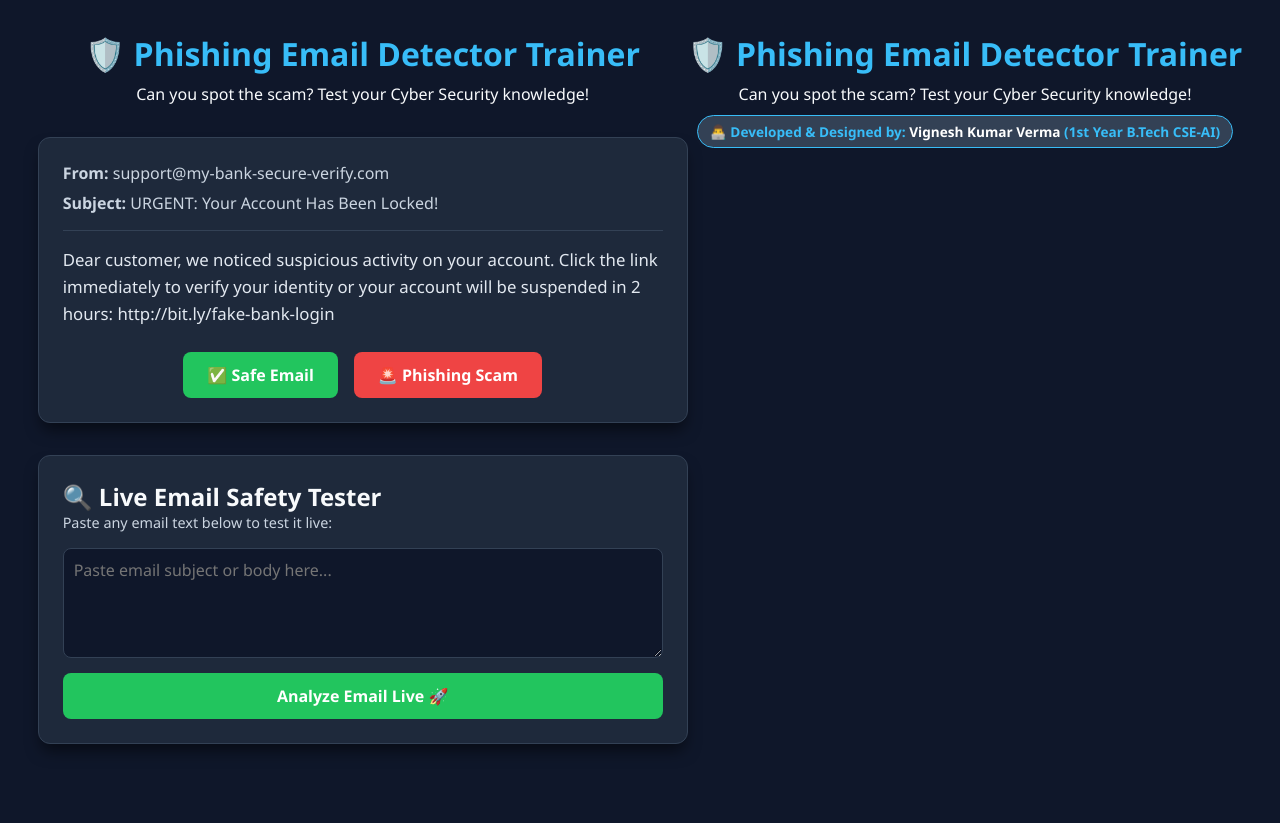
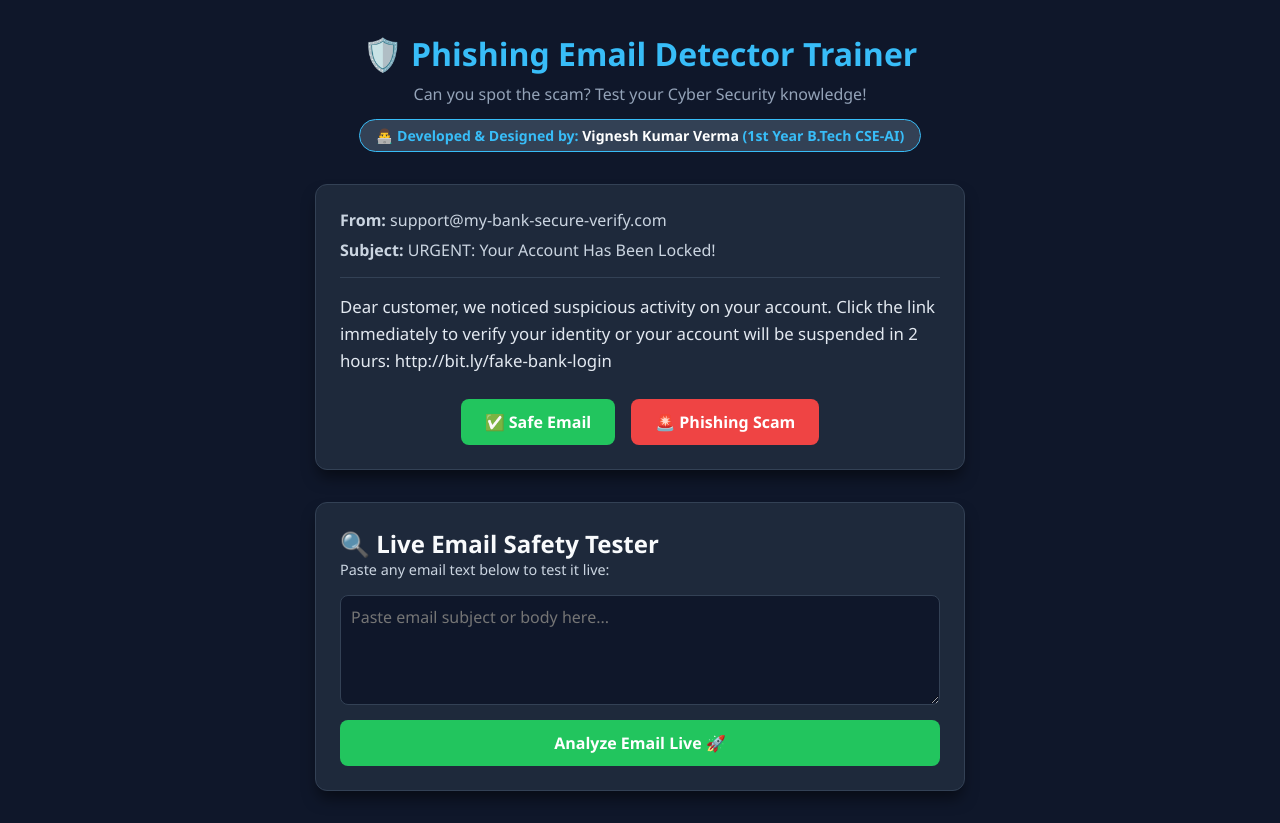
Before and after one commit to vigneshkumarverma-jpg/Email-phishing-detector, a plain HTML site: page index.html in a window 1280 px wide. Before the commit the page ends 800 px from the top, so only its background shows below. Drawn offline with Linux system fonts and the light colour scheme.

Commit message:
Refactor HTML structure and styles for better layout

```diff
--- a/index.html
+++ b/index.html
@@ -8,11 +8,18 @@
 </head>
 <body>
     <div class="container">
-        <header>
-            <h1>🛡️ Phishing Email Detector Trainer</h1>
-            <p>Can you spot the scam? Test your Cyber Security knowledge!</p>
-        </header>
 
+
+        <header style="display: flex; flex-direction: column; align-items: center; justify-content: center; text-align: center; gap: 8px;">
+    <h1 style="margin: 0;">🛡️ Phishing Email Detector Trainer</h1>
+    <p style="margin: 0; color: #94a3b8;">Can you spot the scam? Test your Cyber Security knowledge!</p>
+
+    <div style="margin-top: 6px; background: #334155; padding: 6px 16px; border-radius: 20px; border: 1px solid #38bdf8; display: inline-block;">
+        <p style="margin: 0; font-size: 0.88rem; color: #38bdf8; font-weight: bold;">
+            👨‍💻 Developed & Designed by: <span style="color:#ffffff;">Vignesh Kumar Verma</span> (1st Year B.Tech CSE-AI)
+        </p>
+    </div>
+</header>
         <main>
             <div id="email-card" class="card">
                 <div class="email-header">
@@ -49,15 +56,7 @@
         </main>
     </div>
 
-    <header>
-    <h1>🛡️ Phishing Email Detector Trainer</h1>
-    <p>Can you spot the scam? Test your Cyber Security knowledge!</p>
-    <div style="margin-top: 10px; background: #334155; padding: 6px 12px; border-radius: 20px; display: inline-block; border: 1px solid #38bdf8;">
-        <p style="font-size: 0.85rem; color: #38bdf8; font-weight: bold;">
-            👨‍💻 Developed & Designed by: <span style="color:#ffffff;">Vignesh Kumar Verma</span> (1st Year B.Tech CSE-AI)
-        </p>
-    </div>
-</header>
+
 
     <script src="script.js"></script>
 </body>
```
